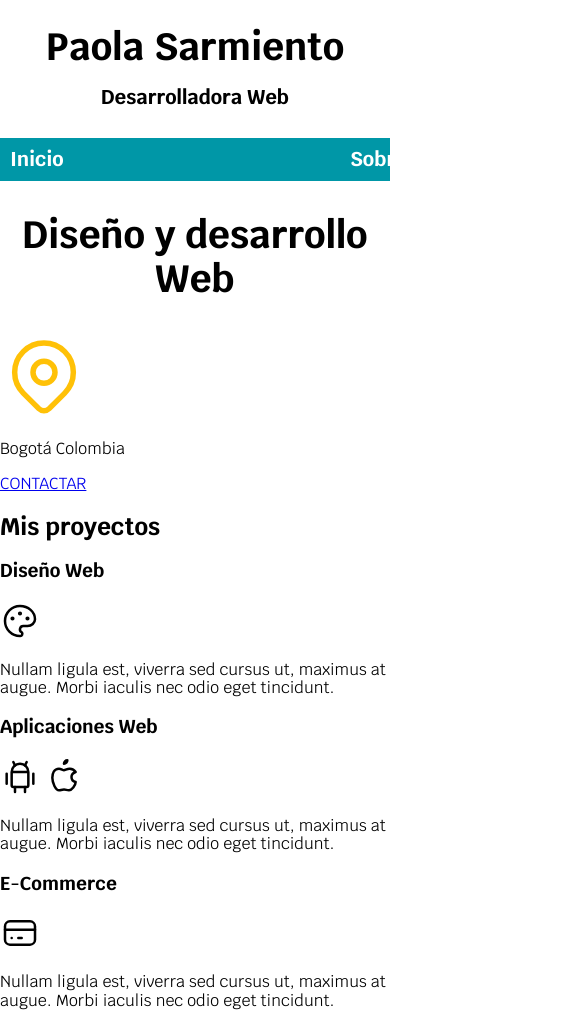
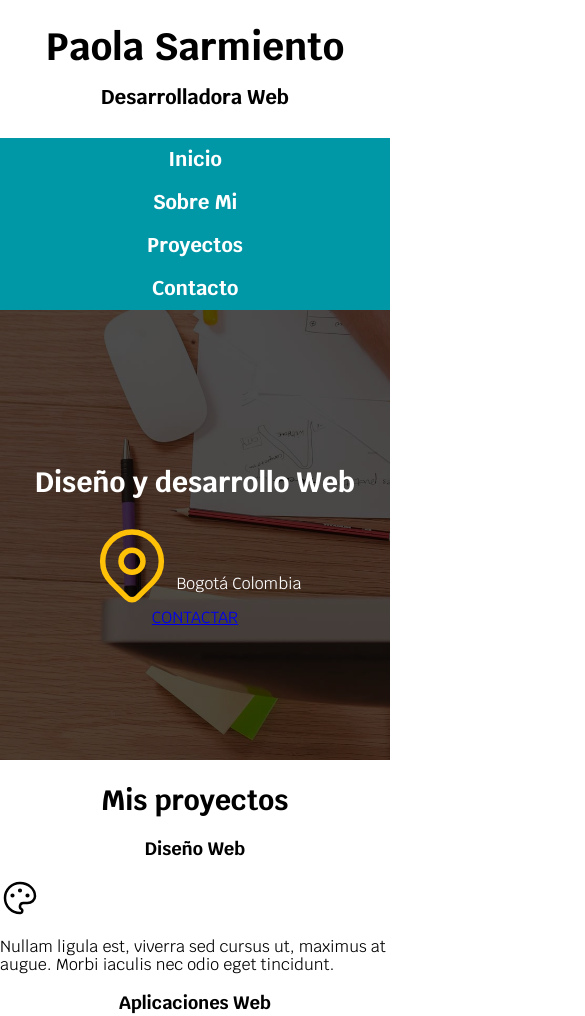
Before and after one commit to paosarmiento/front-endDeveloperPortfolio, a plain HTML site: page src/index.html in a window 390 px wide. Shown: the top 1016 px of the page, 585 px wide, since content can reach past the window. Drawn offline with Linux system fonts and the light colour scheme.

Commit message:
responsive

```diff
--- a/src/index.html
+++ b/src/index.html
@@ -29,8 +29,10 @@
       </nav>
     </div>
 
-    <section>
-      <h2 class="titulo">Diseño y desarrollo Web</h2>
+    <section class="hero">
+      <div class="hero-cont">
+        <h2>Diseño y desarrollo Web</h2>
+        <div class="location">
           <svg
             xmlns="http://www.w3.org/2000/svg"
             class="icon icon-tabler icon-tabler-map-pin"
@@ -50,8 +52,10 @@
             />
           </svg>
           <p>Bogotá Colombia</p>
+        </div>
 
         <a href="#">CONTACTAR</a>
+      </div>
     </section>
 
     <main>
--- a/src/styles/styles.css
+++ b/src/styles/styles.css
@@ -8,6 +8,13 @@
 
 html {
   font-size: 62.5%;
+  box-sizing: border-box;
+}
+
+*,
+*:before,
+*:after {
+  box-sizing: inherit;
 }
 
 body {
@@ -15,9 +22,20 @@ body {
   font-family: "Krub", sans-serif;
 }
 
-.titulo {
+h1 {
+  font-size: 3.8rem;
+}
+h2 {
+  font-size: 2.8rem;
+}
+h3 {
+  font-size: 1.8rem;
+}
+
+h1,
+h2,
+h3 {
   text-align: center;
-  font-size: 3.8rem;
 }
 
 .titulo span {
@@ -25,7 +43,7 @@ body {
 }
 
 .general-container {
-  width: 120rem;
+  max-width: 120rem;
   margin: 0 auto;
 }
 
@@ -35,10 +53,19 @@ body {
 
 .main-navigation {
   display: flex;
-  justify-content: space-between;
+  flex-direction: column;
+}
+
+@media (min-width: 768px) {
+  .main-navigation {
+    flex-direction: row;
+    justify-content: space-between;
+  }
 }
 
 .main-navigation a {
+  display: block;
+  text-align: center;
   color: var(--blanco);
   text-decoration: none;
   font-size: 2rem;
@@ -51,8 +78,31 @@ body {
   color: var(--oscuro);
 }
 
-@media (min-width: 768px) {
-  .main-navigation {
-    flex-direction: row;
-  }
+.hero {
+  background-image: url(../img/hero.jpg);
+  background-repeat: no-repeat;
+  background-size: cover;
+  height: 450px;
+  position: relative;
 }
+
+.hero-cont {
+  position: absolute;
+  background-color: rgb(0 0 0 / 70%);
+  width: 100%;
+  height: 100%;
+  display: flex;
+  flex-direction: column;
+  align-items: center;
+  justify-content: center;
+}
+
+.hero-cont h2,
+.hero-cont p {
+  color: var(--blanco);
+}
+
+.location {
+  display: flex;
+  align-items: flex-end;
+}
```
Also changed, not shown: package-lock.json (added). Lines whose indentation alone changed are shown as unchanged.
